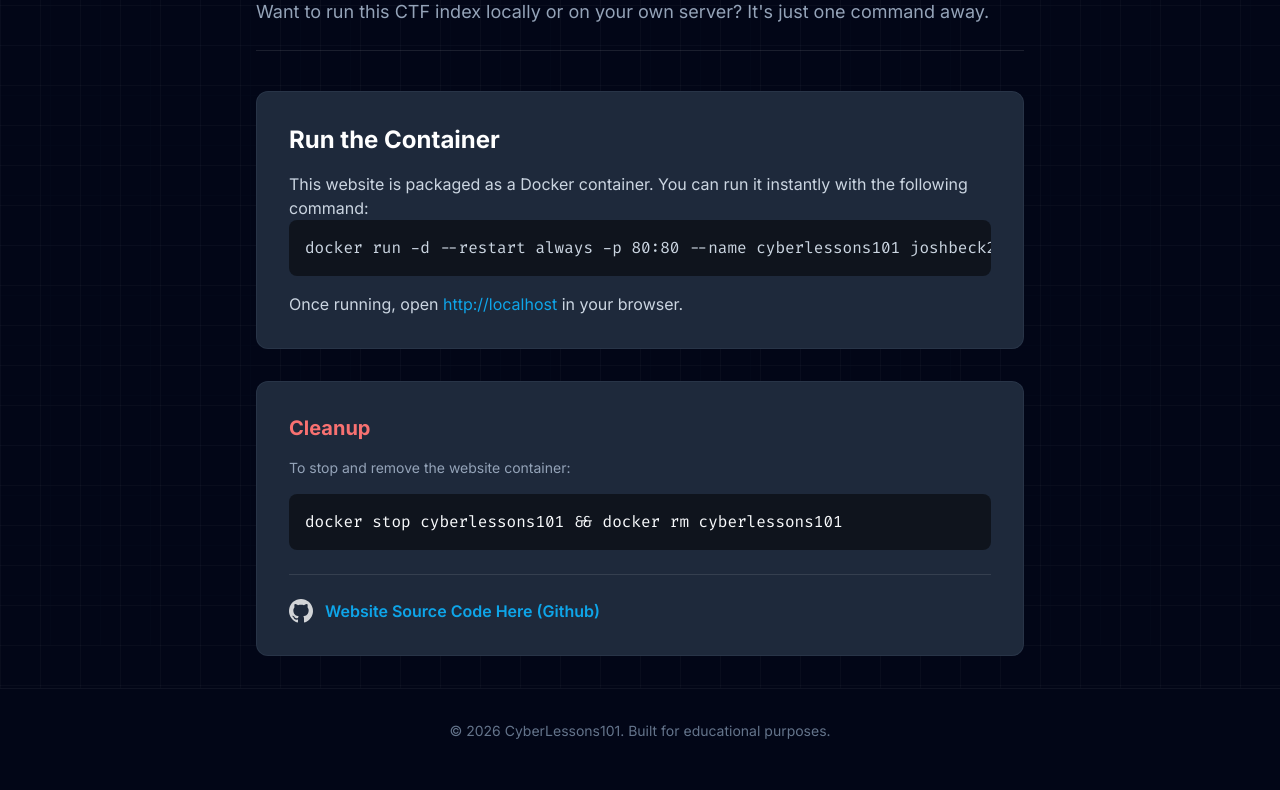
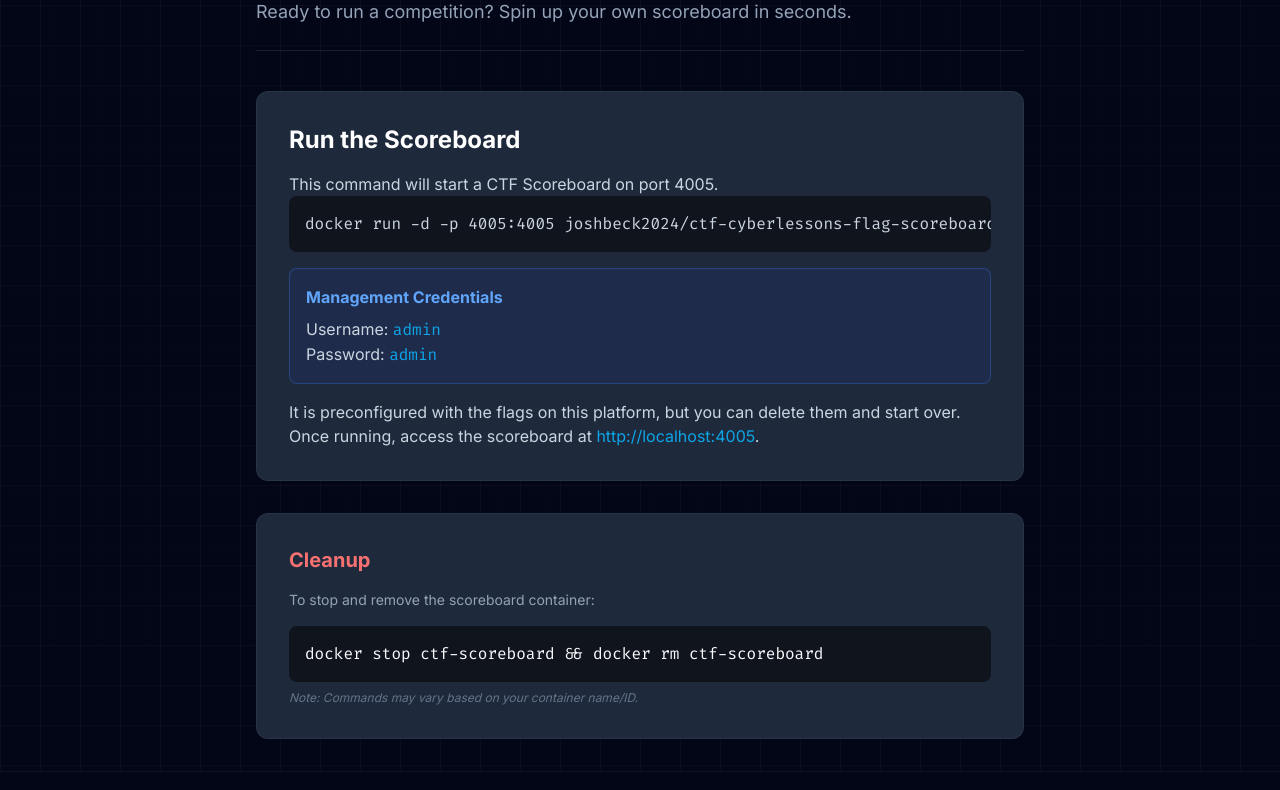
Before and after one commit to androidteacher/cyberlessons101-website-2026, an Astro site in the folder web/: page /host in a window 1280 px wide. Shown: the part 155-945 px from the top of the page. Built offline with nearby package versions, Linux system fonts and the light colour scheme; Astro itself is replaced by a stand-in of ours.

Commit message:
Added Host a Scoreboard page and navigation link

```diff
--- a/web/src/layouts/Layout.astro
+++ b/web/src/layouts/Layout.astro
@@ -50,7 +50,7 @@ const { title } = Astro.props;
           </div>
 
           <a href="/docker" class="hover:text-cyber-primary transition-colors">Setup Docker</a>
-          <a href="/host" class="hover:text-cyber-primary transition-colors">Run This Website Locally</a>
+          <a href="/host" class="hover:text-cyber-primary transition-colors">Host a Scoreboard</a>
           <a href="https://medium.com/@josh.beck2006" target="_blank" class="hover:text-cyber-primary transition-colors">My Medium</a>
           <a href="https://www.linkedin.com/in/joshbecketa/" target="_blank" class="hover:text-cyber-primary transition-colors">My Linkedin</a>
           <!-- <a href="https://github.com/joshbeck2024" target="_blank" class="hover:text-cyber-primary transition-colors">GitHub</a> -->
--- a/web/src/pages/host.astro
+++ b/web/src/pages/host.astro
@@ -2,28 +2,35 @@
 import Layout from '../layouts/Layout.astro';
 ---
 
-<Layout title="Host This Website">
+<Layout title="Host a Scoreboard">
   <div class="max-w-3xl mx-auto">
     <header class="mb-10 border-b border-white/10 pb-6">
-      <h1 class="text-4xl font-bold mb-4 text-white">Run This Website Locally</h1>
+      <h1 class="text-4xl font-bold mb-4 text-white">Host a CTF Scoreboard</h1>
       <p class="text-lg text-slate-400">
-        Want to run this CTF index locally or on your own server? It's just one command away.
+        Ready to run a competition? Spin up your own scoreboard in seconds.
       </p>
     </header>
 
     <div class="space-y-8">
 
       <section class="cyber-card p-8">
-        <h2 class="text-2xl font-bold text-white mb-4">Run the Container</h2>
+        <h2 class="text-2xl font-bold text-white mb-4">Run the Scoreboard</h2>
         <div class="prose prose-invert prose-sm text-slate-300">
-          <p>This website is packaged as a Docker container. You can run it instantly with the following command:</p>
+          <p>This command will start a CTF Scoreboard on port 4005.</p>
 
           <div class="mb-4">
-            <pre class="bg-black/50 p-4 rounded-lg overflow-x-auto"><code>docker run -d --restart always -p 80:80 --name cyberlessons101 joshbeck2024/cyberlessons101-website:latest</code></pre>
+            <pre class="bg-black/50 p-4 rounded-lg overflow-x-auto"><code>docker run -d -p 4005:4005 joshbeck2024/ctf-cyberlessons-flag-scoreboard-public:latest</code></pre>
+          </div>
+
+          <div class="bg-blue-900/20 border border-blue-500/30 rounded-lg p-4 mb-4">
+            <h3 class="text-blue-400 font-bold mb-2">Management Credentials</h3>
+            <p>Username: <code class="text-cyber-primary">admin</code></p>
+            <p>Password: <code class="text-cyber-primary">admin</code></p>
           </div>
 
           <p class="mt-4">
-              Once running, open <a href="http://localhost" class="text-cyber-primary hover:underline">http://localhost</a> in your browser.
+            It is preconfigured with the flags on this platform, but you can delete them and start over.
+            Once running, access the scoreboard at <a href="http://localhost:4005" class="text-cyber-primary hover:underline">http://localhost:4005</a>.
           </p>
         </div>
       </section>
@@ -31,18 +38,10 @@ import Layout from '../layouts/Layout.astro';
       <section class="cyber-card p-8 border-red-900/30">
         <h2 class="text-xl font-bold text-red-400 mb-4">Cleanup</h2>
         <p class="text-slate-400 text-sm mb-4">
-          To stop and remove the website container:
+          To stop and remove the scoreboard container:
         </p>
-        <pre class="bg-black/50 p-4 rounded-lg overflow-x-auto"><code>docker stop cyberlessons101 && docker rm cyberlessons101</code></pre>
-
-        <div class="mt-6 pt-6 border-t border-white/10 flex items-center gap-3">
-          <svg xmlns="http://www.w3.org/2000/svg" width="24" height="24" viewBox="0 0 24 24" fill="currentColor" class="text-white opacity-80">
-            <path d="M12 0c-6.626 0-12 5.373-12 12 0 5.302 3.438 9.8 8.207 11.387.599.111.793-.261.793-.577v-2.234c-3.338.726-4.033-1.416-4.033-1.416-.546-1.387-1.333-1.756-1.333-1.756-1.089-.745.083-.729.083-.729 1.205.084 1.839 1.237 1.839 1.237 1.07 1.834 2.807 1.304 3.492.997.107-.775.418-1.305.762-1.604-2.665-.305-5.467-1.334-5.467-5.931 0-1.311.469-2.381 1.236-3.221-.124-.303-.535-1.524.117-3.176 0 0 1.008-.322 3.301 1.23.957-.266 1.983-.399 3.003-.404 1.02.005 2.047.138 3.006.404 2.291-1.552 3.297-1.23 3.297-1.23.653 1.653.242 2.874.118 3.176.77.84 1.235 1.911 1.235 3.221 0 4.609-2.807 5.624-5.479 5.921.43.372.823 1.102.823 2.222v3.293c0 .319.192.694.801.576 4.765-1.589 8.199-6.086 8.199-11.386 0-6.627-5.373-12-12-12z"/>
-          </svg>
-          <a href="https://github.com/androidteacher/cyberlessons101-website-2026" target="_blank" rel="noopener noreferrer" class="text-cyber-primary hover:text-cyber-secondary font-semibold transition-colors">
-            Website Source Code Here (Github)
-          </a>
-        </div>
+        <pre class="bg-black/50 p-4 rounded-lg overflow-x-auto"><code>docker stop ctf-scoreboard && docker rm ctf-scoreboard</code></pre>
+        <p class="text-slate-500 text-xs mt-2 italic">Note: Commands may vary based on your container name/ID.</p>
       </section>
 
     </div>
```
